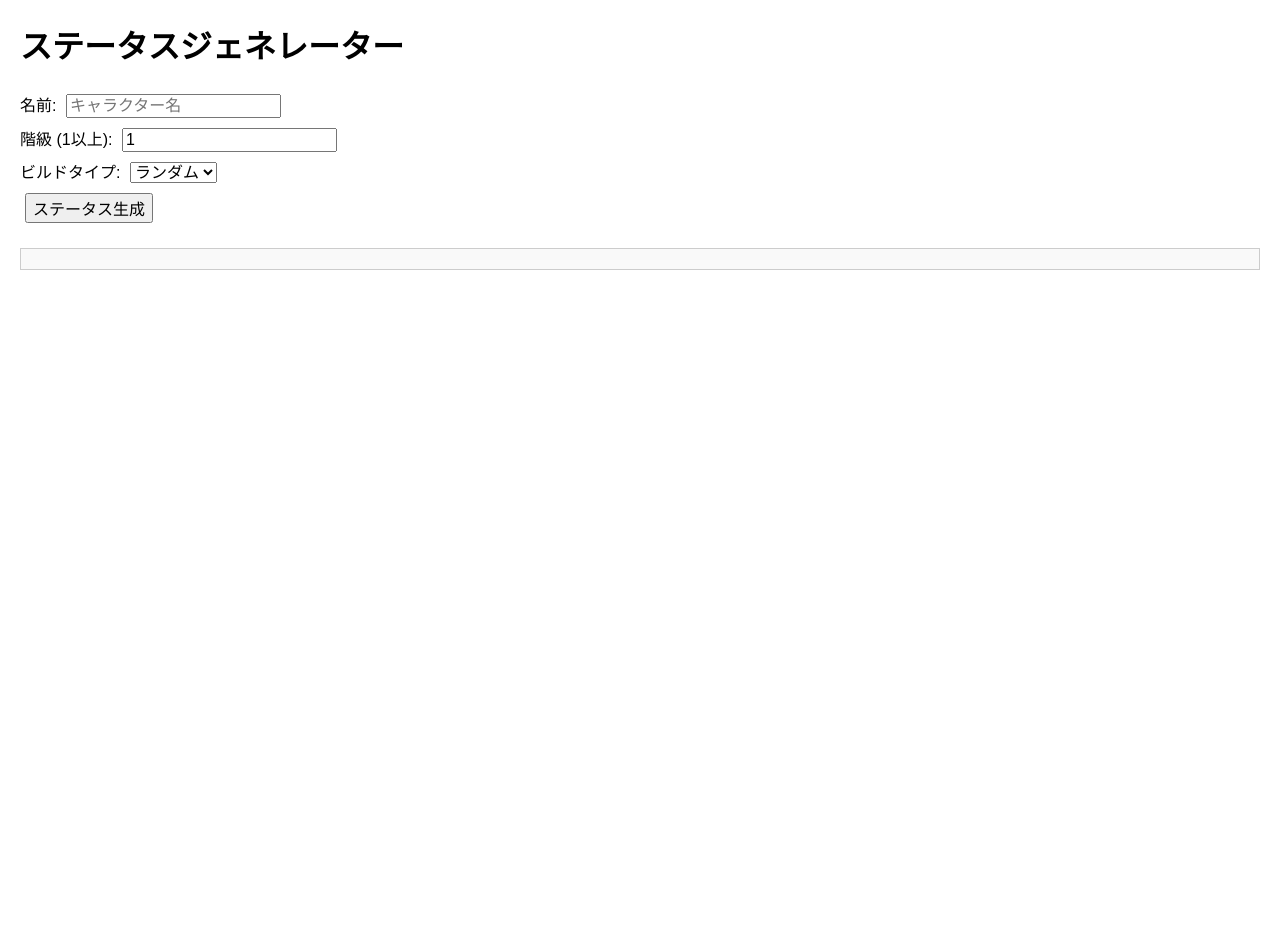
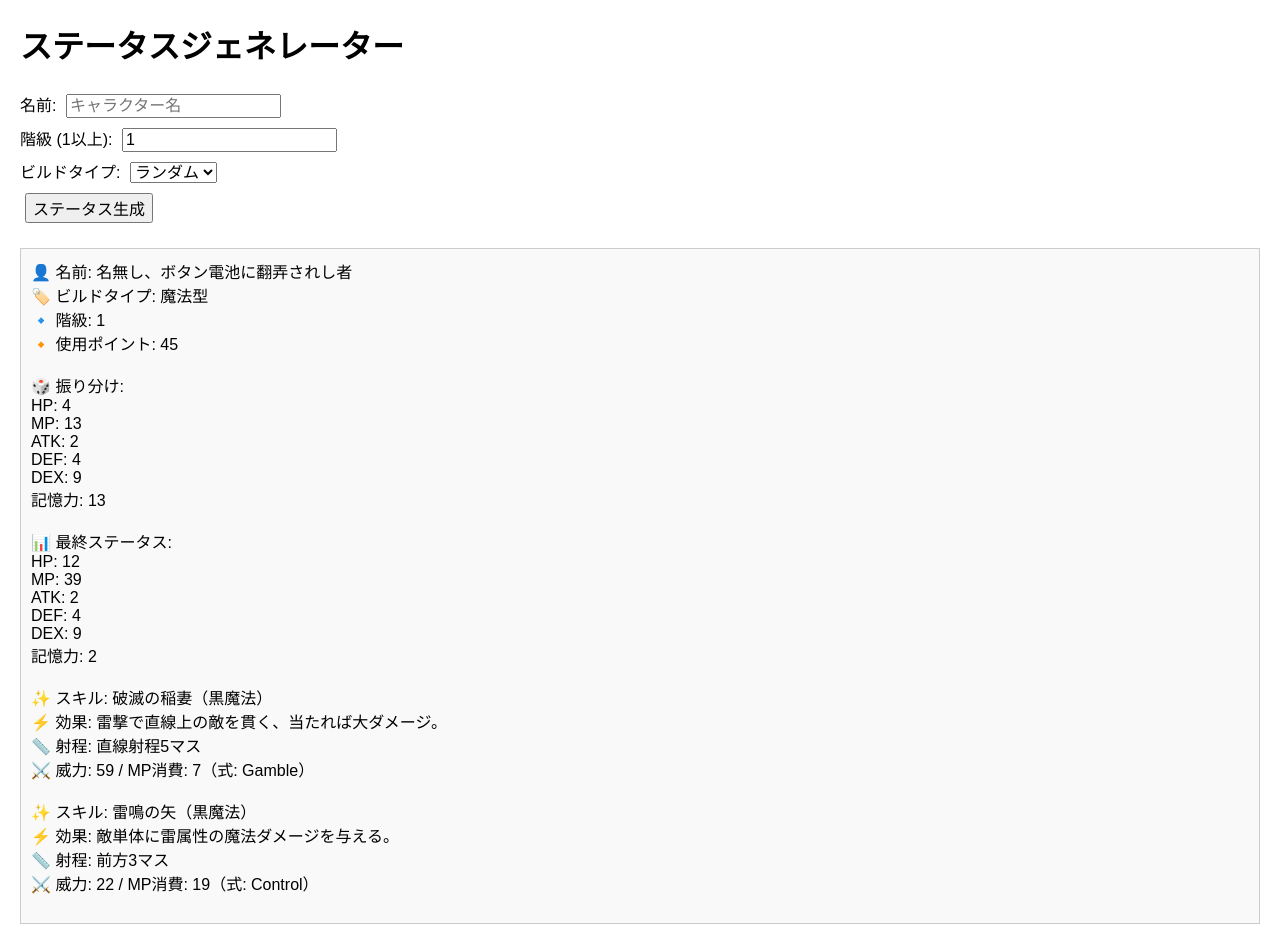
Before and after one commit to takeryo0o/status-generator, a plain HTML site: page index.html in a window 1280 px wide. Both pictures are taken after a click on the button "ステータス生成". Before the commit the page ends 800 px from the top, so only its background shows below. Drawn offline with Linux system fonts and the light colour scheme.

Commit message:
Update index.html

```diff
--- a/index.html
+++ b/index.html
@@ -1,21 +1,21 @@
 <!DOCTYPE html>
 <html lang="ja">
 <head>
-  <meta charset="UTF-8">
+  <meta charset="UTF-8" />
   <title>ステータスジェネレーター</title>
   <style>
     body {
       font-family: sans-serif;
       margin: 20px;
     }
-    input, button, select {
+    input, select, button {
       font-size: 1rem;
       margin: 5px;
     }
     .output {
       margin-top: 20px;
       white-space: pre-wrap;
-      background-color: #f9f9f9;
+      background: #f9f9f9;
       padding: 10px;
       border: 1px solid #ccc;
     }
@@ -43,16 +43,18 @@
     let skills = {};
     let formulas = {};
 
+    // JSONの読み込み
     Promise.all([
-      fetch("titles.json").then(r => r.json()),
-      fetch("buildTypes.json").then(r => r.json()),
-      fetch("skills.json").then(r => r.json()),
-      fetch("formulas.json").then(r => r.json())
-    ]).then(([titleData, buildData, skillData, formulaData]) => {
-      titles = titleData;
-      buildTypes = buildData;
-      skills = skillData;
-      formulas = formulaData;
+      fetch("titles.json").then(res => res.json()),
+      fetch("buildTypes.json").then(res => res.json()),
+      fetch("skills.json").then(res => res.json()),
+      fetch("formulas.json").then(res => res.json())
+    ])
+    .then(([t, b, s, f]) => {
+      titles = t;
+      buildTypes = b;
+      skills = s;
+      formulas = f;
 
       const buildSelect = document.getElementById("build");
       const randomOpt = document.createElement("option");
@@ -60,6 +62,7 @@
       randomOpt.textContent = "ランダム";
       randomOpt.selected = true;
       buildSelect.appendChild(randomOpt);
+
       for (const key in buildTypes) {
         const opt = document.createElement("option");
         opt.value = key;
@@ -69,6 +72,16 @@
 
       document.getElementById("generateBtn").disabled = false;
     });
+
+    function evalFormula(expr, S) {
+      const random = (min, max) => Math.floor(Math.random() * (max - min + 1)) + min;
+      try {
+        return Function("S", "random", `"use strict"; return (${expr});`)(S, random);
+      } catch (e) {
+        console.error("式の評価中にエラー:", expr, e);
+        return "計算エラー";
+      }
+    }
 
     function chooseFormulaWeighted() {
       const table = [
@@ -86,16 +99,6 @@
       }
     }
 
-function evalFormula(expr, S) {
-  const random = (min, max) => Math.floor(Math.random() * (max - min + 1)) + min;
-  try {
-    return Function("S", "random", `"use strict"; return (${expr});`)(S, random);
-  } catch (e) {
-    console.error("式の評価中にエラー:", expr, e);
-    return "計算エラー";
-  }
-}
-
     function generateStatus(rank, buildType) {
       const basePoints = rank * 50;
       const minPoints = Math.floor(basePoints * 0.8);
@@ -104,15 +107,15 @@ function evalFormula(expr, S) {
 
       const ratio = buildTypes[buildType];
       const rawDistribution = {};
-      let usedPoints = 0;
+      let used = 0;
 
       for (const key in ratio) {
         const val = Math.floor(totalPoints * ratio[key]);
         rawDistribution[key] = val;
-        usedPoints += val;
+        used += val;
       }
-      const remainder = totalPoints - usedPoints;
-      rawDistribution["記憶力"] += remainder;
+
+      rawDistribution["記憶力"] += totalPoints - used;
 
       const finalStatus = {
         HP: rawDistribution.HP * 3,
@@ -123,38 +126,34 @@ function evalFormula(expr, S) {
         記憶力: Math.floor(rawDistribution["記憶力"] / 5)
       };
 
-      return {
-        rank,
-        totalPoints,
-        buildType,
-        rawDistribution,
-        finalStatus
-      };
+      return { rank, totalPoints, buildType, rawDistribution, finalStatus };
     }
 
-    function showSkills(buildType, stats, count) {
+    function showSkills(buildType, status, memoryCount) {
       const skillList = skills[buildType] || [];
-      const shuffled = [...skillList].sort(() => Math.random() - 0.5);
-      const selected = shuffled.slice(0, count);
+      const selected = [...skillList].sort(() => Math.random() - 0.5).slice(0, memoryCount);
+      let html = "";
 
-      return selected.map(skill => {
-        const formulaName = (skill.formula === "random") ? chooseFormulaWeighted() : skill.formula;
+      selected.forEach(skill => {
+        let formulaName = skill.formula === "random" ? chooseFormulaWeighted() : skill.formula;
         const formula = formulas[formulaName];
-        const S = stats[skill.scaling] || 0;
-        const damage = evaluateFormula(formula.damage, S);
-        const cost = evaluateFormula(formula.cost, S);
-        return `\n\u2728 スキル: ${skill.name}（${skill.category}）\n` +
-               `\u26A1 効果: ${skill.effect}\n` +
-               `\uD83D� 射程: ${skill.range}\n` +
-               `\u2694️ 威力: ${damage} / MP消費: ${cost}（式: ${formulaName}）`;
-      }).join("\n\n");
+        const S = status[skill.scaling];
+        const damage = evalFormula(formula.damage, S);
+        const cost = evalFormula(formula.cost, S);
+
+        html += `✨ スキル: ${skill.name}（${skill.category}）\n`;
+        html += `⚡ 効果: ${skill.effect}\n`;
+        html += `📏 射程: ${skill.range}\n`;
+        html += `⚔️ 威力: ${damage} / MP消費: ${cost}（式: ${formulaName}）\n\n`;
+      });
+
+      return html;
     }
 
     function generate() {
       const name = document.getElementById("name").value.trim() || "名無し";
       const rank = parseInt(document.getElementById("rank").value, 10);
       let buildType = document.getElementById("build").value;
-
       if (buildType === "__RANDOM__") {
         const keys = Object.keys(buildTypes);
         buildType = keys[Math.floor(Math.random() * keys.length)];
@@ -163,7 +162,6 @@ function evalFormula(expr, S) {
       const result = generateStatus(rank, buildType);
       const title = titles[Math.floor(Math.random() * titles.length)];
       const output = document.getElementById("output");
-      const skillText = showSkills(buildType, result.finalStatus, result.finalStatus.記憶力);
 
       output.innerHTML =
         `👤 名前: ${name}、${title}\n` +
@@ -171,10 +169,11 @@ function evalFormula(expr, S) {
         `🔹 階級: ${result.rank}\n` +
         `🔸 使用ポイント: ${result.totalPoints}\n\n` +
         `🎲 振り分け:\n` +
-        Object.entries(result.rawDistribution).map(([key, val]) => `${key}: ${val}`).join("\n") +
+        Object.entries(result.rawDistribution).map(([k, v]) => `${k}: ${v}`).join("\n") +
         `\n\n📊 最終ステータス:\n` +
-        Object.entries(result.finalStatus).map(([key, val]) => `${key}: ${val}`).join("\n") +
-        `\n\n${skillText}`;
+        Object.entries(result.finalStatus).map(([k, v]) => `${k}: ${v}`).join("\n") +
+        `\n\n` +
+        showSkills(result.buildType, result.finalStatus, result.finalStatus.記憶力);
     }
   </script>
 </body>
```
